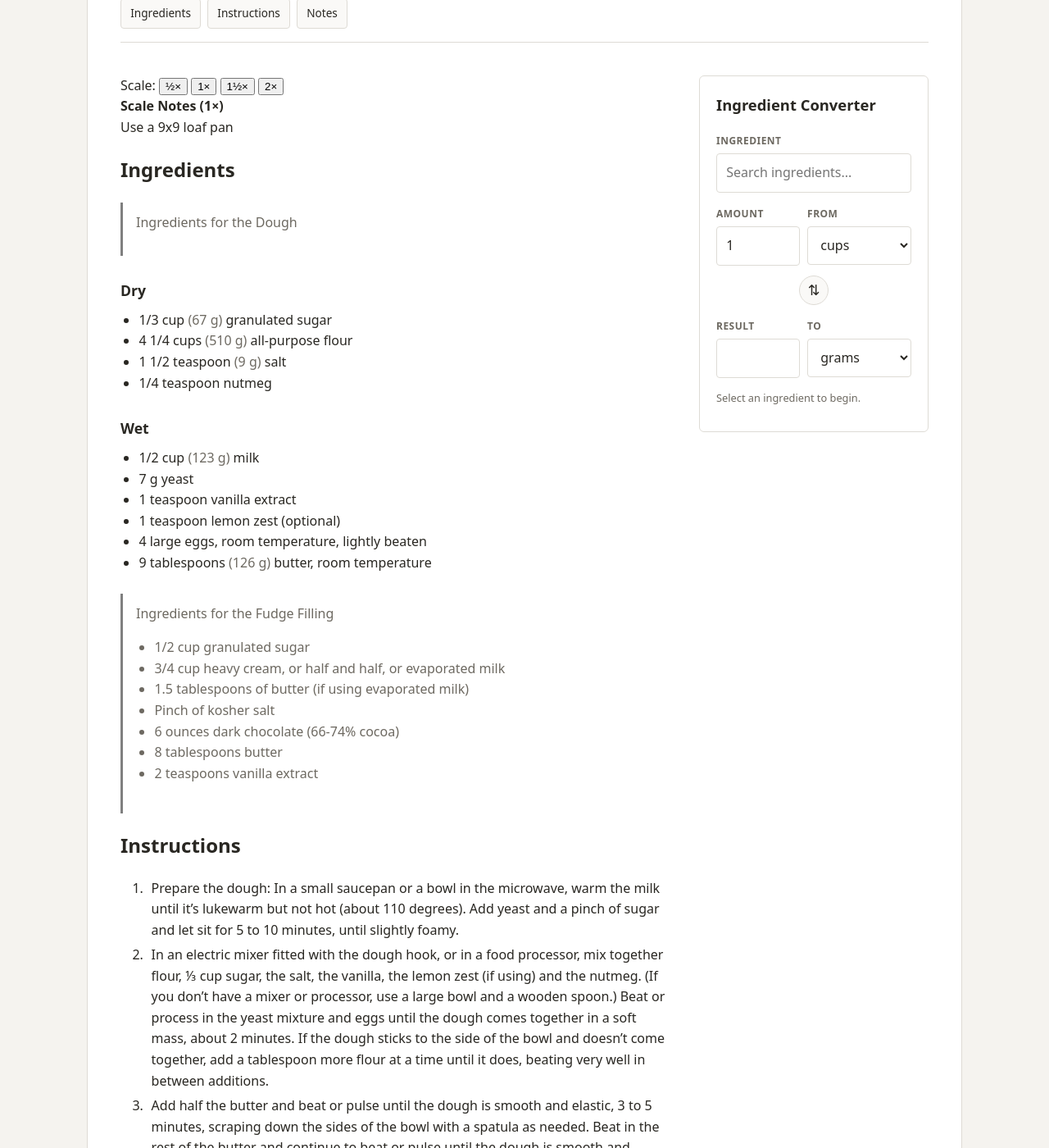
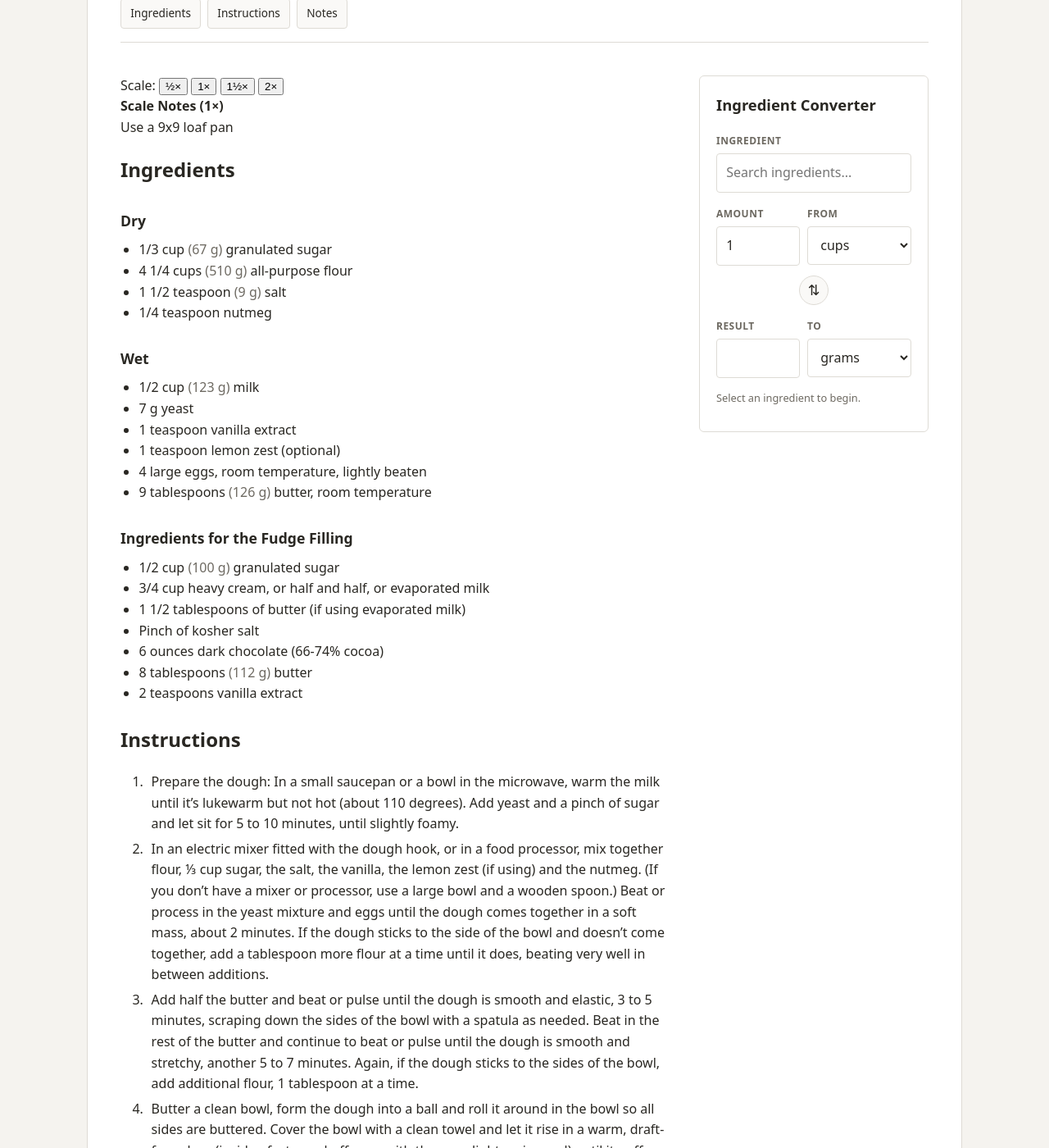
Before and after one commit to sundaycake/recipes, a Jekyll site: the page built from _recipes/chocolate-babka.md, in a window 1280 px wide and 1400 px high, scrolled down 432 px. Shown: the whole window at 82% size. Built offline with Jekyll 4.4.1, drawn with Linux system fonts in a browser that asks for light colours.

Commit message:
Update chocolate-babka.md

```diff
--- a/_recipes/chocolate-babka.md
+++ b/_recipes/chocolate-babka.md
@@ -27,8 +27,6 @@ source_url: https://cooking.nytimes.com/recipes/1018045-chocolate-babka
 
 ## Ingredients
 
-> Ingredients for the Dough
-
 ### Dry
 - 1/3 cup granulated sugar
 - 4 1/4 cups all-purpose flour
@@ -43,7 +41,8 @@ source_url: https://cooking.nytimes.com/recipes/1018045-chocolate-babka
 - 4 large eggs, room temperature, lightly beaten
 - 9 tablespoons butter, room temperature
 
-> Ingredients for the Fudge Filling
+### Ingredients for the Fudge Filling
+
 - 1/2 cup granulated sugar
 - 3/4 cup heavy cream, or half and half, or evaporated milk
 - 1.5 tablespoons of butter (if using evaporated milk)
```
